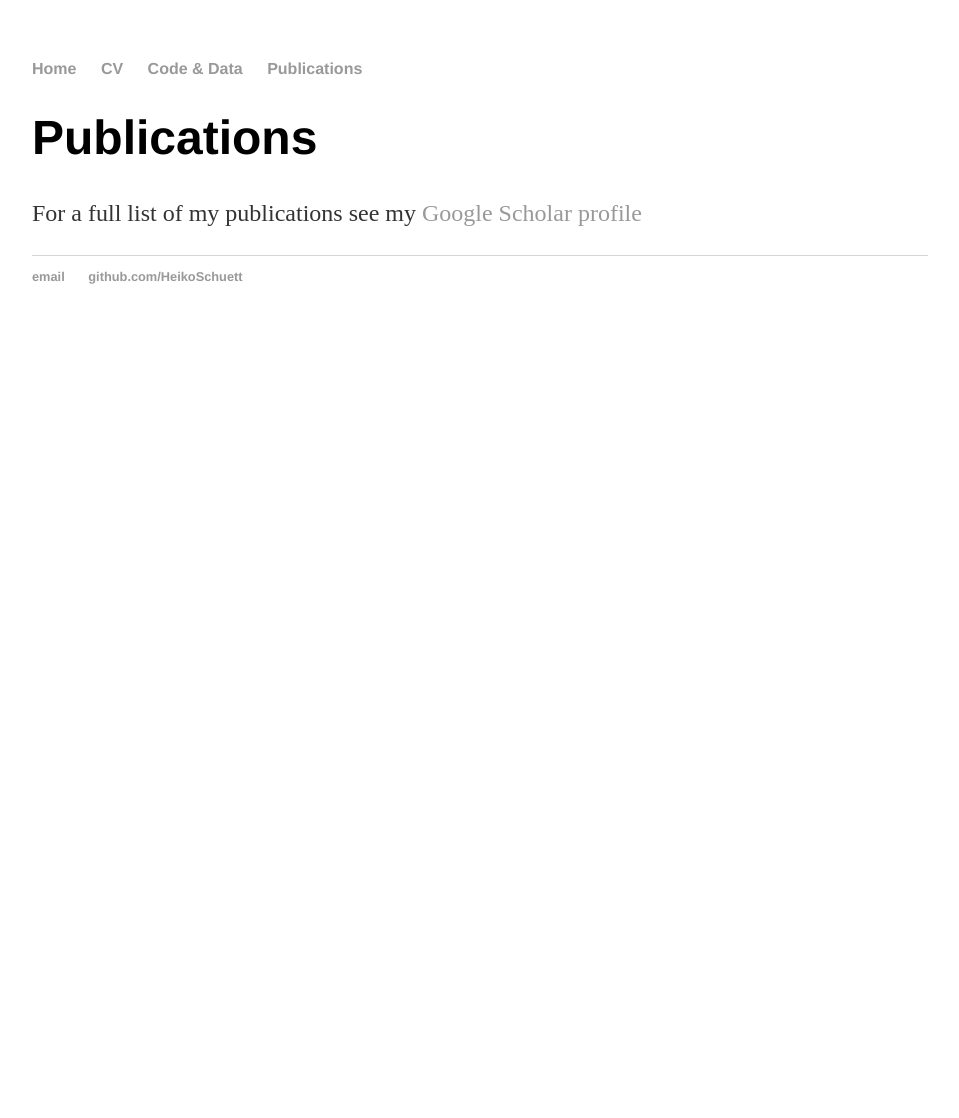
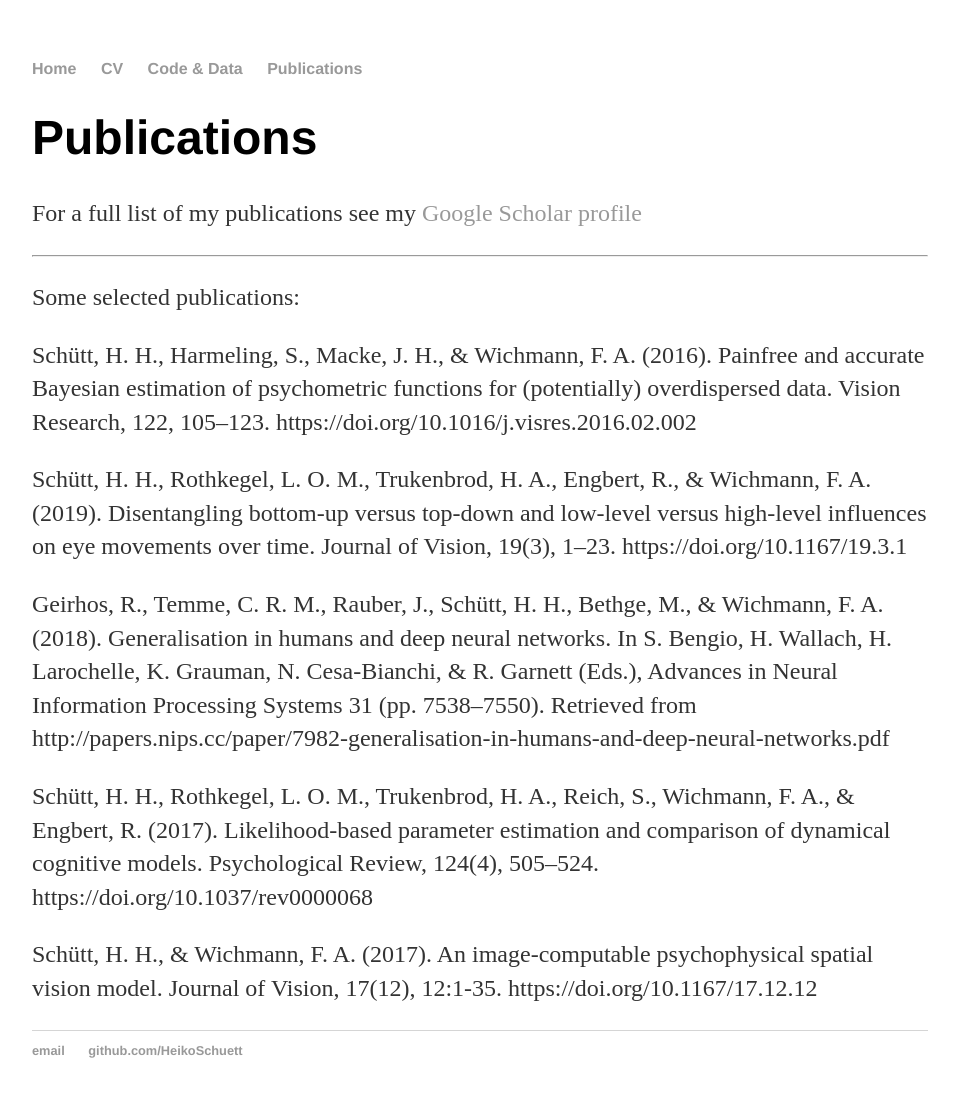
Before and after one commit to HeikoSchuett/HeikoSchuett.github.io, a Jekyll site: the page built from pub/index.html, in a window 1280 px wide. Shown: the whole page, without its empty margins (160-1119 px from the left). Built offline with Jekyll 4.4.1, drawn with Linux system fonts in a browser that asks for light colours; before the commit the page ends 900 px from its top, so only the background shows below that.

Commit message:
Update index.html

```diff
--- a/pub/index.html
+++ b/pub/index.html
@@ -5,4 +5,21 @@
 <div class="blurb">
 	<h1>Publications</h1>
 	<p>For a full list of my publications see my <a href="https://scholar.google.de/citations?user=RVVpHMYAAAAJ&hl=de">Google Scholar profile</a> </p>
+	<hr>
+	<p>Some selected publications:</p>
+	<p>
+        Schütt, H. H., Harmeling, S., Macke, J. H., & Wichmann, F. A. (2016). Painfree and accurate Bayesian estimation of psychometric functions for (potentially) overdispersed data. Vision Research, 122, 105–123. https://doi.org/10.1016/j.visres.2016.02.002
+	</p>
+	<p>
+        Schütt, H. H., Rothkegel, L. O. M., Trukenbrod, H. A., Engbert, R., & Wichmann, F. A. (2019). Disentangling bottom-up versus top-down and low-level versus high-level influences on eye movements over time. Journal of Vision, 19(3), 1–23. https://doi.org/10.1167/19.3.1
+	</p>
+	<p>
+        Geirhos, R., Temme, C. R. M., Rauber, J., Schütt, H. H., Bethge, M., & Wichmann, F. A. (2018). Generalisation in humans and deep neural networks. In S. Bengio, H. Wallach, H. Larochelle, K. Grauman, N. Cesa-Bianchi, & R. Garnett (Eds.), Advances in Neural Information Processing Systems 31 (pp. 7538–7550). Retrieved from http://papers.nips.cc/paper/7982-generalisation-in-humans-and-deep-neural-networks.pdf
+	</p>
+	<p>
+        Schütt, H. H., Rothkegel, L. O. M., Trukenbrod, H. A., Reich, S., Wichmann, F. A., & Engbert, R. (2017). Likelihood-based parameter estimation and comparison of dynamical cognitive models. Psychological Review, 124(4), 505–524. https://doi.org/10.1037/rev0000068
+	</p>
+	<p>
+        Schütt, H. H., & Wichmann, F. A. (2017). An image-computable psychophysical spatial vision model. Journal of Vision, 17(12), 12:1-35. https://doi.org/10.1167/17.12.12
+	</p>
 </div>
```
